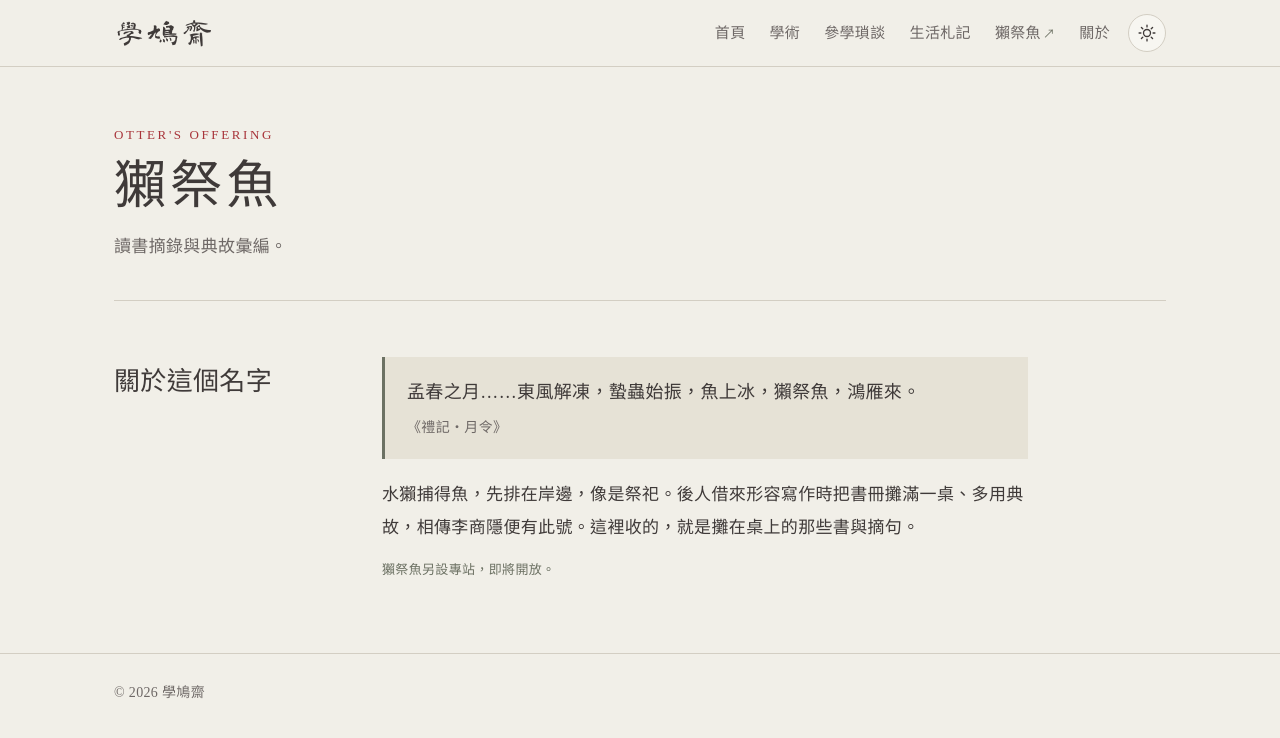
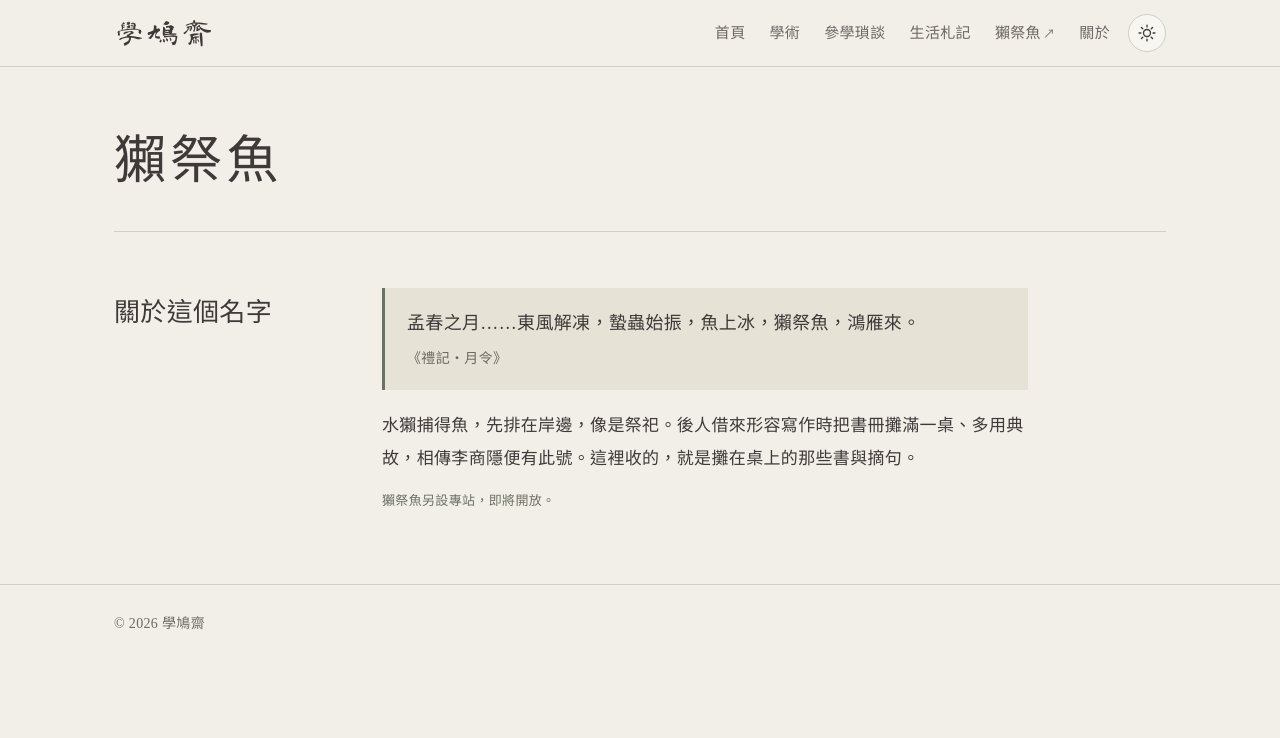
Before and after one commit to Guanlun-bot/hakkiuchay, a Jekyll site: the page built from tajiyu.html, in a window 1280 px wide. Shown: the top 738 px of the page. Built offline with Jekyll 4.4.1, drawn with Linux system fonts in a browser that asks for light colours.

Commit message:
移除英文標示與分類介紹
Co-Authored-By: Claude Opus 5.5 <noreply@anthropic.com>
Claude-Session: https://claude.ai/code/session_019SwunGJvkkbXk4KEqbxpBr

```diff
--- a/_layouts/category.html
+++ b/_layouts/category.html
@@ -5,9 +5,7 @@ layout: default
 {%- assign posts = site.posts | where: "cat", page.cat -%}
 <div class="wrap" style="--c:{{ c.color }}">
   <header class="page-head">
-    <div class="eyebrow">{{ c.en }}</div>
     <h1>{{ c.name }}</h1>
-    <p>{{ c.desc }}</p>
   </header>
   <section class="section">
     {% if posts.size > 0 %}
--- a/about.html
+++ b/about.html
@@ -7,7 +7,6 @@ permalink: /about/
 {%- assign S = site.data.site -%}
 <div class="wrap" style="--c:var(--seal)">
   <header class="page-head">
-    <div class="eyebrow">ABOUT</div>
     <h1>關於學鳩齋</h1>
   </header>
   <section class="section">
--- a/assets/site.css
+++ b/assets/site.css
@@ -404,3 +404,4 @@ footer .wrap { padding-top: 26px; padding-bottom: 36px; color: var(--ink-soft);
   .slides { height: auto; aspect-ratio: 4 / 3; min-height: 0; }
   .slide-nav { display: none; }
 }
+.page-head h1 { margin-bottom: 0; }
--- a/tajiyu.html
+++ b/tajiyu.html
@@ -6,9 +6,7 @@ permalink: /tajiyu/
 ---
 <div class="wrap" style="--c:var(--c-taji)">
   <header class="page-head">
-    <div class="eyebrow">OTTER'S OFFERING</div>
     <h1>獺祭魚</h1>
-    <p>讀書摘錄與典故彙編。</p>
   </header>
   <section class="section">
     <div class="about-grid">
```
